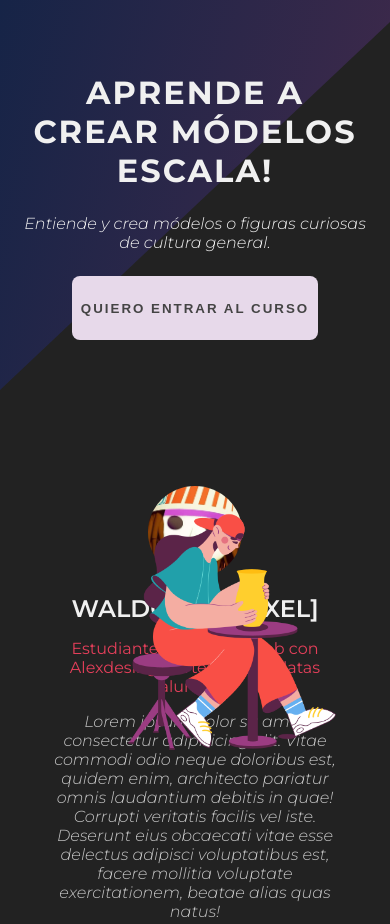
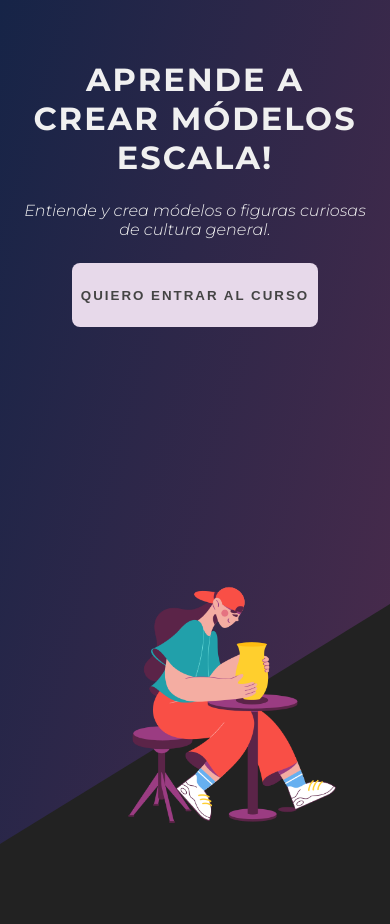
Before and after one commit to Waldoozki/Scale-Models-Trucks, a plain HTML site: page index.html in a window 390 px wide. Shown: the top 924 px of the page. Drawn offline with Linux system fonts and the light colour scheme.

Commit message:
New-practice

```diff
--- a/style.css
+++ b/style.css
@@ -89,7 +89,7 @@ body {
 }
 /* HERO */
 .hero {
-  height: 100vmin;
+  height: 100vh;
   position: relative;
 }
 .hero::after {
@@ -333,9 +333,9 @@ body {
   align-items: center;
 }
 .footer__icon {
-  width: 4rem;
+  width: 3rem;
   padding: .5rem;
-  border-radius: 50%;
+  border-radius: 10%;
 }
 .footer__icon:hover {
   background-color: var(--txt-white-gray);
@@ -420,14 +420,17 @@ body {
 @media (max-width:425px) {
   .hero__container {
     flex-direction: column;
-    justify-content: space-around;
+    justify-content: space-between;
+  }
+  .hero__texts {
+    margin-top: 60px;
   }
   .hero__picture {
    width: 80%;
    margin-left: auto;
   }
   .hero::after {
-    --height-shape: 23rem;
+    --height-shape: 15rem;
   }
   /* ABOUT */
   .cta__about {
```
